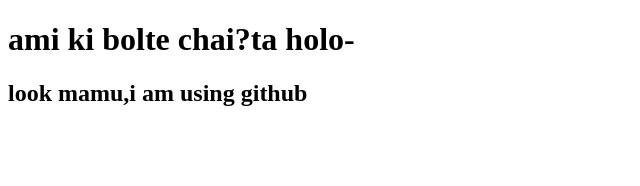
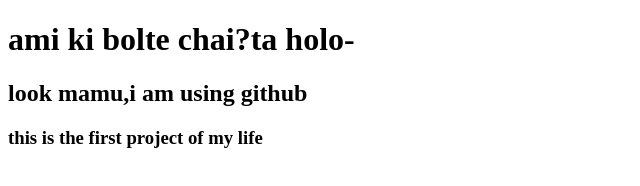
Before and after one commit to Exclusivesojib/my-first-web-side, a plain HTML site: page index.html in a window 1280 px wide. Shown: the whole page, without its empty margins (0-640 px from the left). Drawn offline with Linux system fonts and the light colour scheme.

Commit message:
first project

```diff
--- a/index.html
+++ b/index.html
@@ -8,5 +8,6 @@
 <body>
     <h1>ami ki bolte chai?ta holo-</h1>
     <h2>look mamu,i am using github</h2>
+    <h3>this is the first project of my life</h3>
 </body>
 </html>
```
